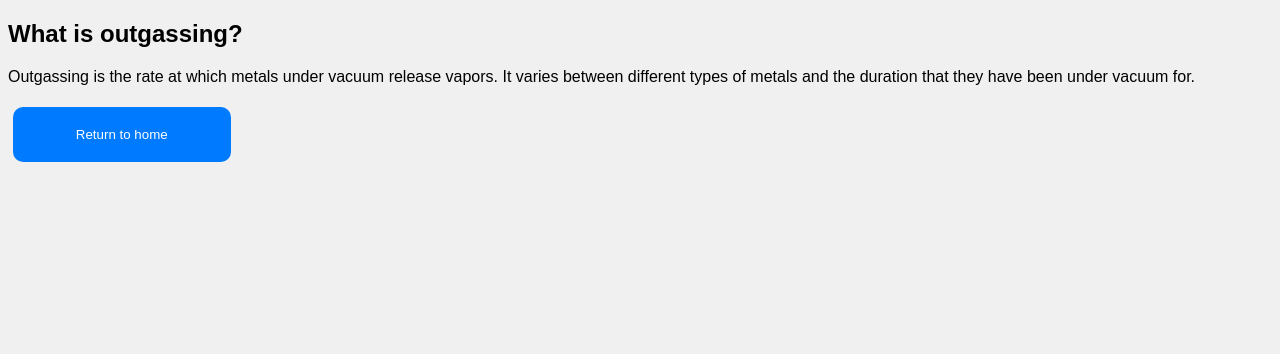
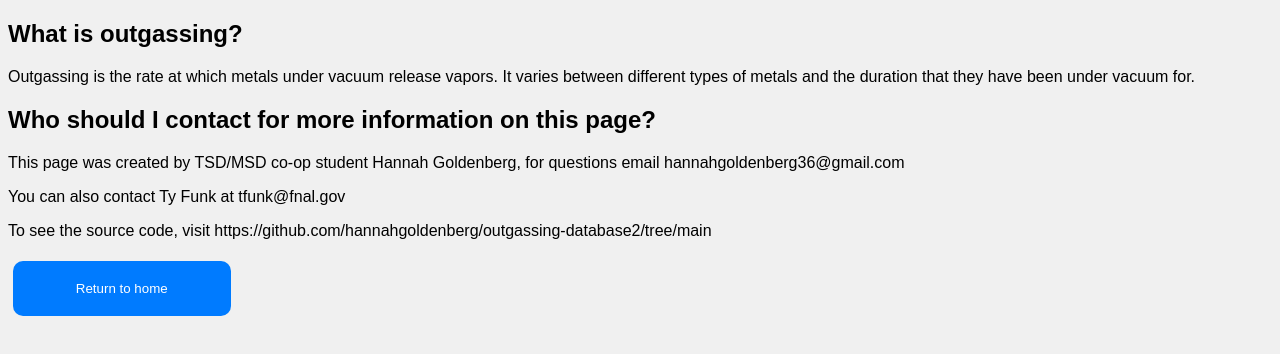
Before and after one commit to hannahgoldenberg/outgassing-database2, a plain HTML site: page info.html in a window 1280 px wide. Drawn offline with Linux system fonts and the light colour scheme.

Commit message:
Update info.html

```diff
--- a/info.html
+++ b/info.html
@@ -17,9 +17,16 @@
         <h2>What is outgassing?</h2>
         <p>Outgassing is the rate at which metals under vacuum release vapors. It varies between different types of metals and the duration that they have been under vacuum for.</p>
 
+        <h2>Who should I contact for more information on this page?</h2>
+        <p>This page was created by TSD/MSD co-op student Hannah Goldenberg, for questions email hannahgoldenberg36@gmail.com</p>
+        <p>You can also contact Ty Funk at tfunk@fnal.gov</p>
+        <p>To see the source code, visit https://github.com/hannahgoldenberg/outgassing-database2/tree/main</p>
+
+
         <a href="index.html">
             <button>Return to home</button>
         </a>
+
 
     </body>
 
```
